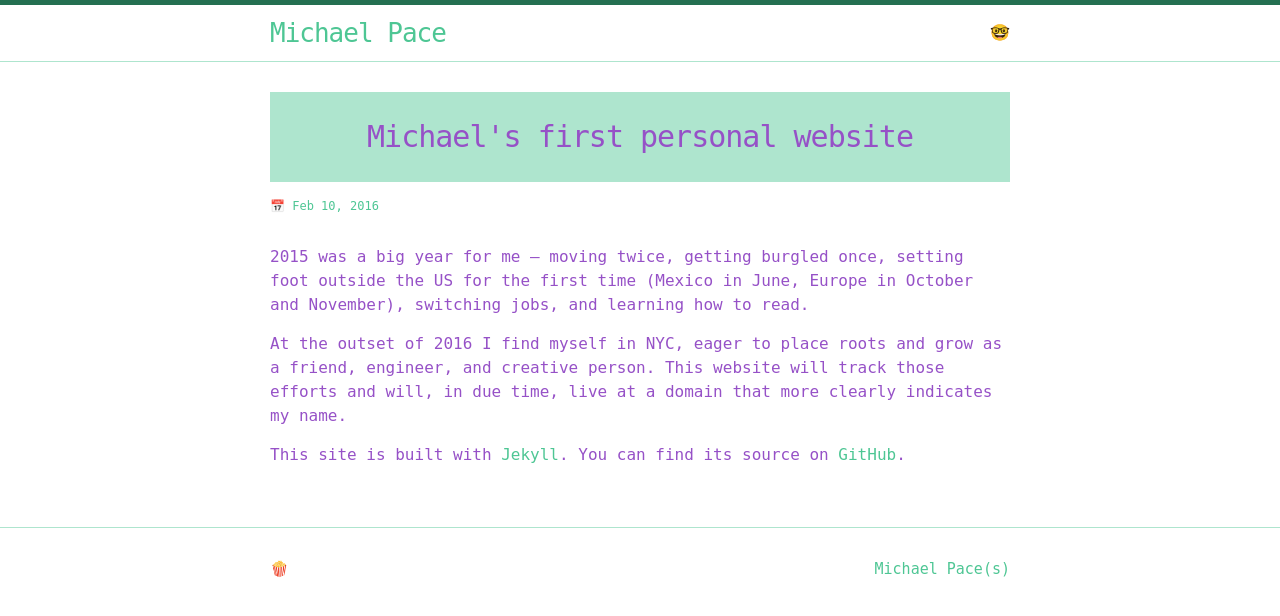
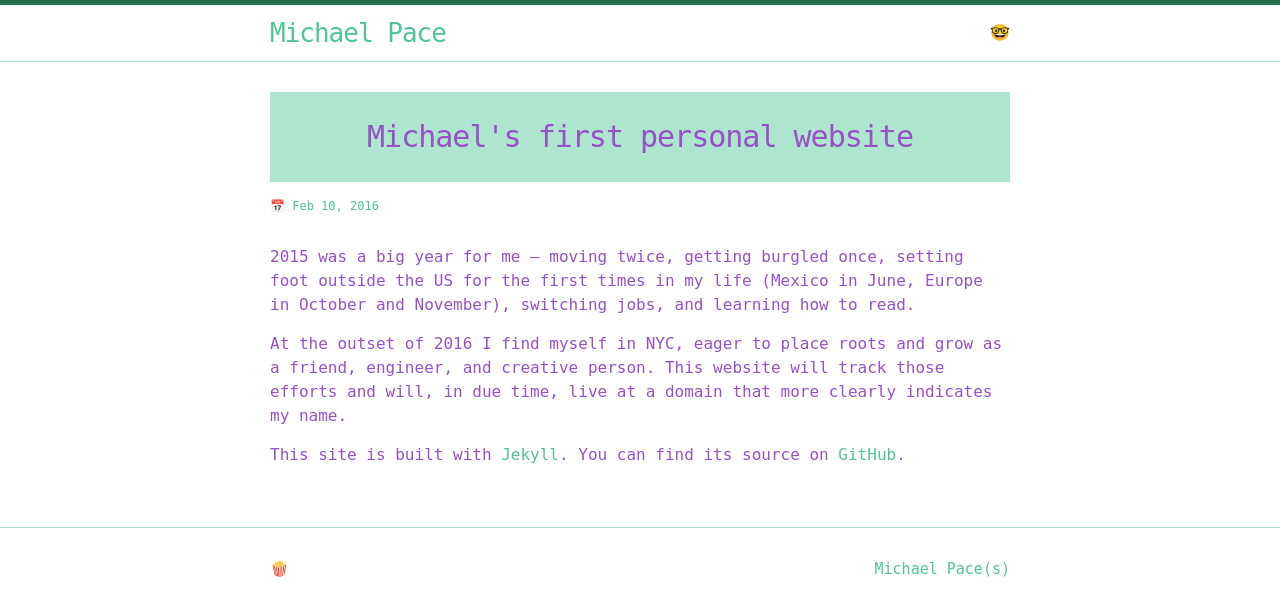
Before and after one commit to michaelpace/personal_website, a Jekyll site: the page built from _posts/2016-02-10-hello-woild.markdown, in a window 1280 px wide. Shown: the top 616 px of the page. Built offline with Jekyll 4.4.1, drawn with Linux system fonts in a browser that asks for light colours.

Commit message:
make it berrer

```diff
--- a/_posts/2016-02-10-hello-woild.markdown
+++ b/_posts/2016-02-10-hello-woild.markdown
@@ -3,7 +3,7 @@ layout: post
 title:  "Michael's first personal website"
 date:   2016-02-10 15:22:16 -0500
 ---
-2015 was a big year for me -- moving twice, getting burgled once, setting foot outside the US for the first time (Mexico in June, Europe in October and November), switching jobs, and learning how to read.
+2015 was a big year for me -- moving twice, getting burgled once, setting foot outside the US for the first times in my life (Mexico in June, Europe in October and November), switching jobs, and learning how to read.
 
 At the outset of 2016 I find myself in NYC, eager to place roots and grow as a friend, engineer, and creative person. This website will track those efforts and will, in due time, live at a domain that more clearly indicates my name.
 
```
